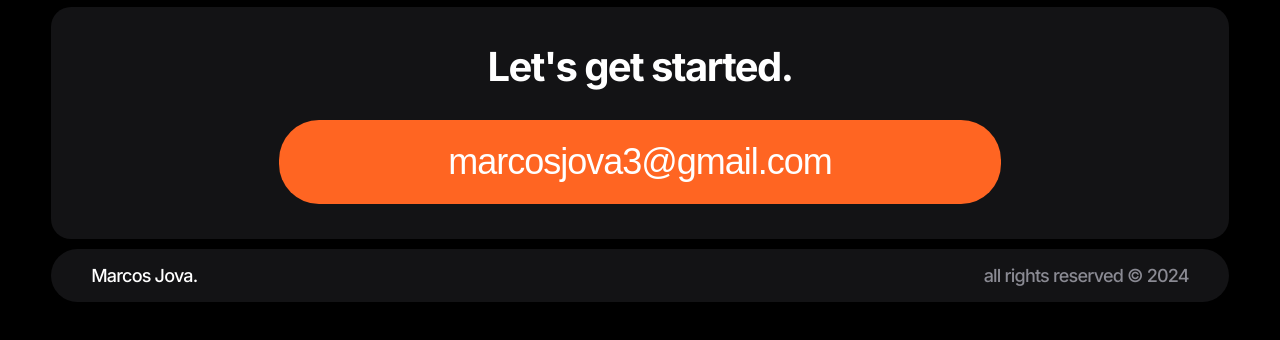
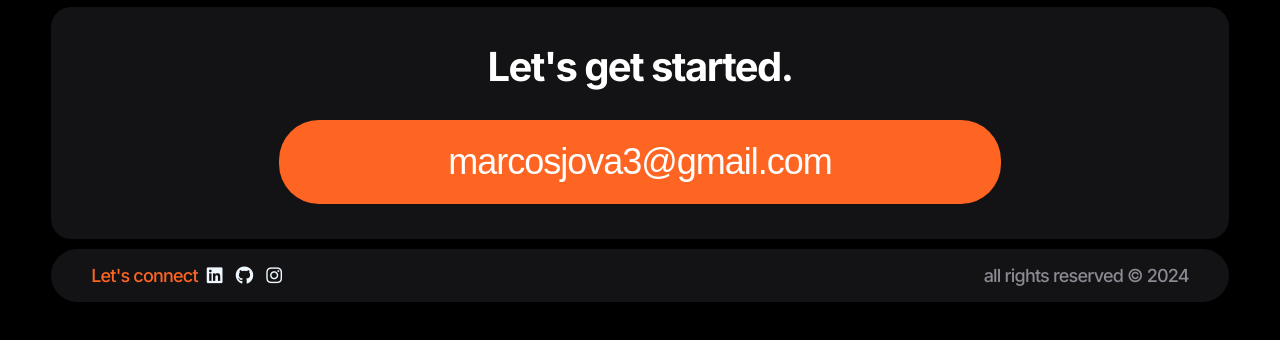
Before and after one commit to joaomarcosjova/portfolio-website-v4, a plain HTML site: page index.html in a window 1280 px wide. Shown: the part 3904-4244 px from the top of the page. Drawn offline with nearby package versions, Linux system fonts and the light colour scheme.

Commit message:
Add files via upload

```diff
--- a/index.html
+++ b/index.html
@@ -3,6 +3,9 @@
   <head>
     <meta charset="UTF-8" />
     <meta name="viewport" content="width=device-width, initial-scale=1.0" />
+
+    <link rel="stylesheet" href="https://cdnjs.cloudflare.com/ajax/libs/font-awesome/5.15.4/css/all.min.css">
+
 
     <!-- Meta tags for social media sharing -->
     <meta property="og:title" content="Akshat Jalan - DevFolio" />
@@ -164,6 +167,7 @@
             <div class="companyName">
               <a href="https://bigbirdinc.com/" target="_blank" style="color: aliceblue; text-decoration: none;">Big bird Transport.</a>
             </div>
+
             <div class="companyPeriod">Sep 2021 - Nov 2022</div>
             <div class="companySkills">
               <div class="companySkillName">HTML</div>
@@ -272,15 +276,20 @@
       <div class="contact" id="contact">
         <div class="contactName">Let's get started.</div>
 
-        <a class="contactButton" href="mailto:akshatjalanmain@gmail.com"
-          ><button>marcosjova3@gmail.com</button></a
-        >
+        <a class="contactButton" href="mailto:marcosjova3@gmail.com" target="_blank">
+          <button>marcosjova3@gmail.com</button>
+        </a>
       </div>
 
       <div class="footer">
-        <div class="nameLink">Marcos Jova.</div>
+        <div class="footerNameLink"> Let's connect
+          <a href="#" class="social-icon"><i class="fab fa-linkedin"></i></a>
+          <a href="#" class="social-icon"><i class="fab fa-github"></i></a>
+          <a href="#" class="social-icon"><i class="fab fa-instagram"></i></a>
+        </div>
         <div class="footerRight">all rights reserved <span id="year"></span></div>
       </div>
+      >
 
 
     <script src="https://cdnjs.cloudflare.com/ajax/libs/gsap/3.12.3/gsap.min.js"></script>
--- a/style.css
+++ b/style.css
@@ -702,3 +702,12 @@ html {
     font-size: 28px;
   }
 }
+
+.footerNameLink {
+  color: #ff6522;
+}
+
+.social-icon {
+  color: aliceblue;
+  margin: 5px;
+}
```
